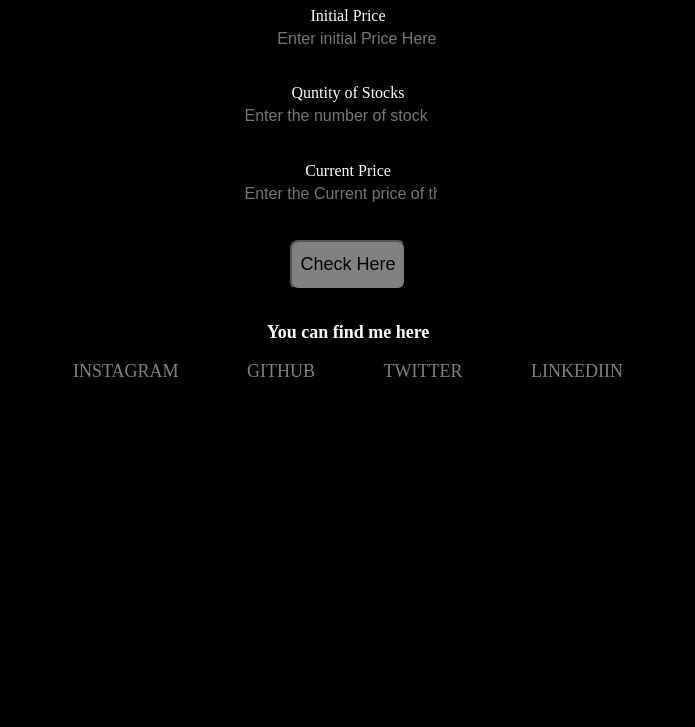
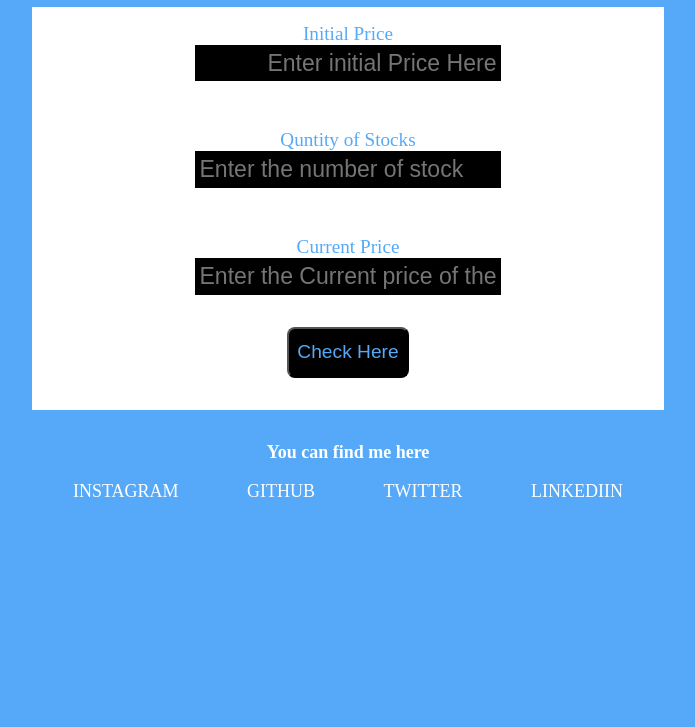
Before and after one commit to ShantamLahane/Stock-purchase-profit-or-loss, a plain HTML site: page index.html in a window 1280 px wide. Shown: the part 73-800 px from the top of the page, without its empty margins (292-987 px from the left). Drawn offline with Linux system fonts and the light colour scheme.

Commit message:
css: added

```diff
--- a/app.js
+++ b/app.js
@@ -22,8 +22,8 @@ function calculateProfitAndLoss(initial, quantity, current) {
           var lossPercentage = (loss / initial) * 100;
           console.log(loss)
           // console.log("Hey the loss is ${loss} and the percent is ${lossPercentage}%");
+          var outputLoss = 'Hey the loss is ' + loss + 'and the percent is ' + lossPercentage
 
-          var outputLoss = 'Hey the loss is ' + loss + 'and the percent is ' + lossPercentage
           showOutput(outputLoss);
      } else if (current > initial) {
           var profit = (current - initial) * quantity
--- a/design.css
+++ b/design.css
@@ -1,12 +1,22 @@
 body {
      text-align: center;
-     background-color: black;
+     background-color: rgb(85, 169, 248);
      color: white;
+
 }
+main {
+     background-color: white;
+     width: 50%;
+     margin: auto;
+}
+
 
 label {
      display: block;
      padding-bottom: 2rem;
+     color: rgb(85, 169, 248);
+     font-size: larger;
+     padding-top: 1rem;
 }
 
 #initial-price {
@@ -16,8 +26,8 @@ label {
      margin: auto;
      background-color: black;
      border: 2rem;
-     color: white;
-     font-size: medium;
+     color: rgb(85, 169, 248);
+     font-size: larger;
 }
 
 #stock-quantity {
@@ -27,8 +37,8 @@ label {
      margin: auto;
      background-color: black;
      border: 2rem;
-     color: white;
-     font-size: medium;
+     color: rgb(85, 169, 248);
+     font-size: larger;
 }
 
 #current-price {
@@ -38,8 +48,8 @@ label {
      margin: auto;
      background-color: black;
      border: 2rem;
-     color: white;
-     font-size: medium;
+     color: rgb(85, 169, 248);
+     font-size: larger;
 }
 
 #submit-btn {
@@ -47,15 +57,20 @@ label {
      padding-right: 0.5rem;
      padding-top: 0.8rem;
      padding-bottom: 0.8rem;
-     font-size: large;
+     font-size: larger;
      border-radius: 0.5rem;
-     background-color: gray;
+     background-color: black;
+     color: rgb(85, 169, 248);
 }
 
+#output-box {
+     padding-top: 2rem;
+     font-size: large;
 
+}
 
 .footer {
-     padding: 1rem 1rem;
+     padding: 1rem;
      border-top-right-radius: 1rem;
      text-align: center;
      font-size: large;
@@ -63,7 +78,7 @@ label {
 
 .footer .link {
     font-size: large;
-       color: gray;
+    color: white;
 }
 
 .footer .social-link {
@@ -95,3 +110,14 @@ label {
      text-decoration: none;
      padding: 0.5rem 1rem;
 }
+
+input::-webkit-outer-spin-button,
+input::-webkit-inner-spin-button {
+    /* display: none; <- Crashes Chrome on hover */
+    -webkit-appearance: none;
+    margin: 0; /* <-- Apparently some margin are still there even though it's hidden */
+}
+
+input[type=number] {
+    -moz-appearance:textfield; /* Firefox */
+}
--- a/index.html
+++ b/index.html
@@ -10,7 +10,7 @@
 </head>
 <body>
      <h1>Stock</h1>
-     <main>
+     <main class="container">
           <label for="initial-price" >
                Initial Price <input type="number"
                id="initial-price" placeholder=
@@ -32,6 +32,8 @@
           <div id="output-box"></div>
 
 
+     </main>
+
      <footer class="footer">
           <div class="footer-header">You can find me here</div>
           <ul class="social-links list-non-bullet">
@@ -51,8 +53,7 @@
           </ul>
      </footer>
 
+     <script src="app.js"></script>
 
-          <script src="app.js"></script>
-     </main>
 </body>
 </html>
```
Lines whose indentation alone changed are shown as unchanged.
